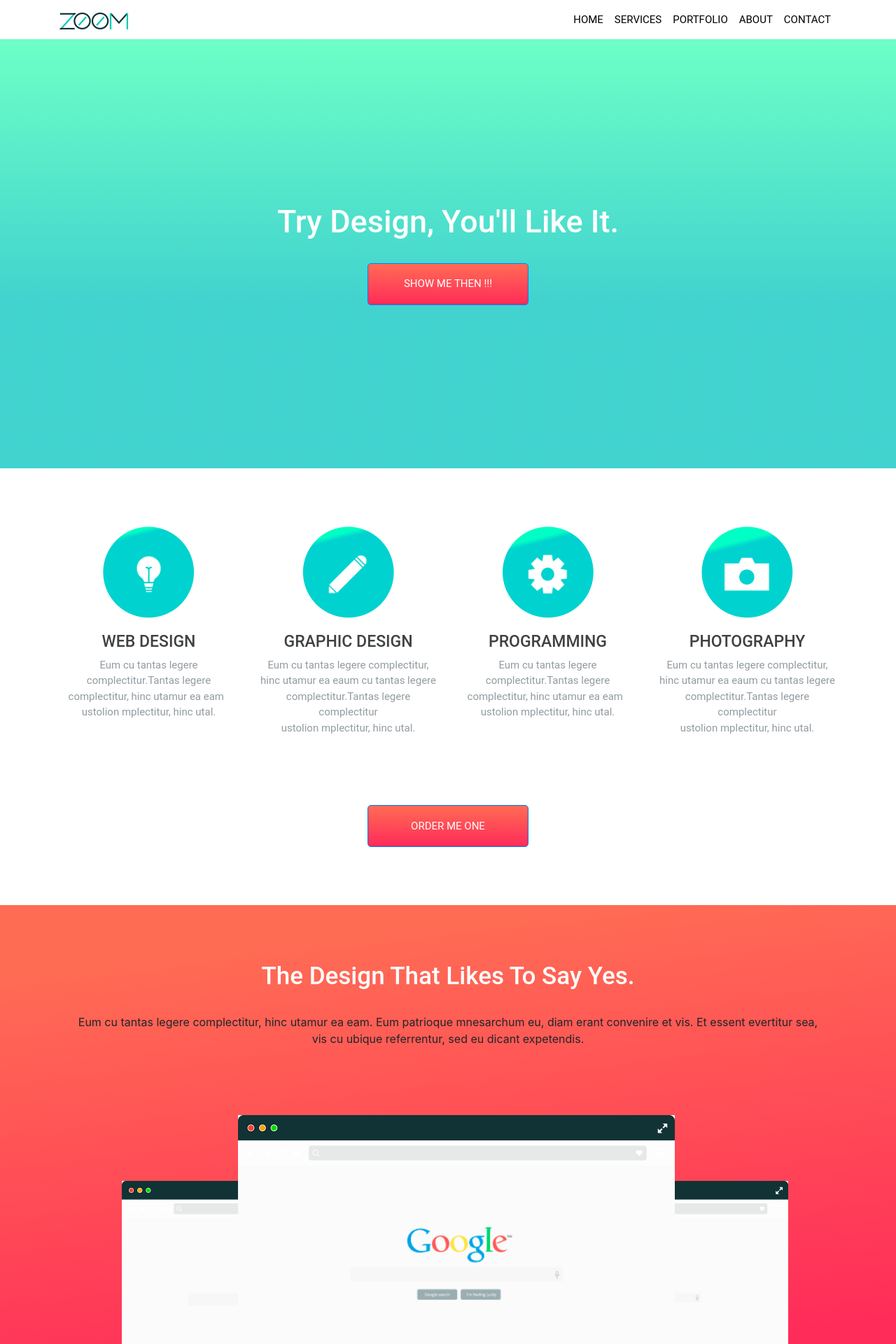
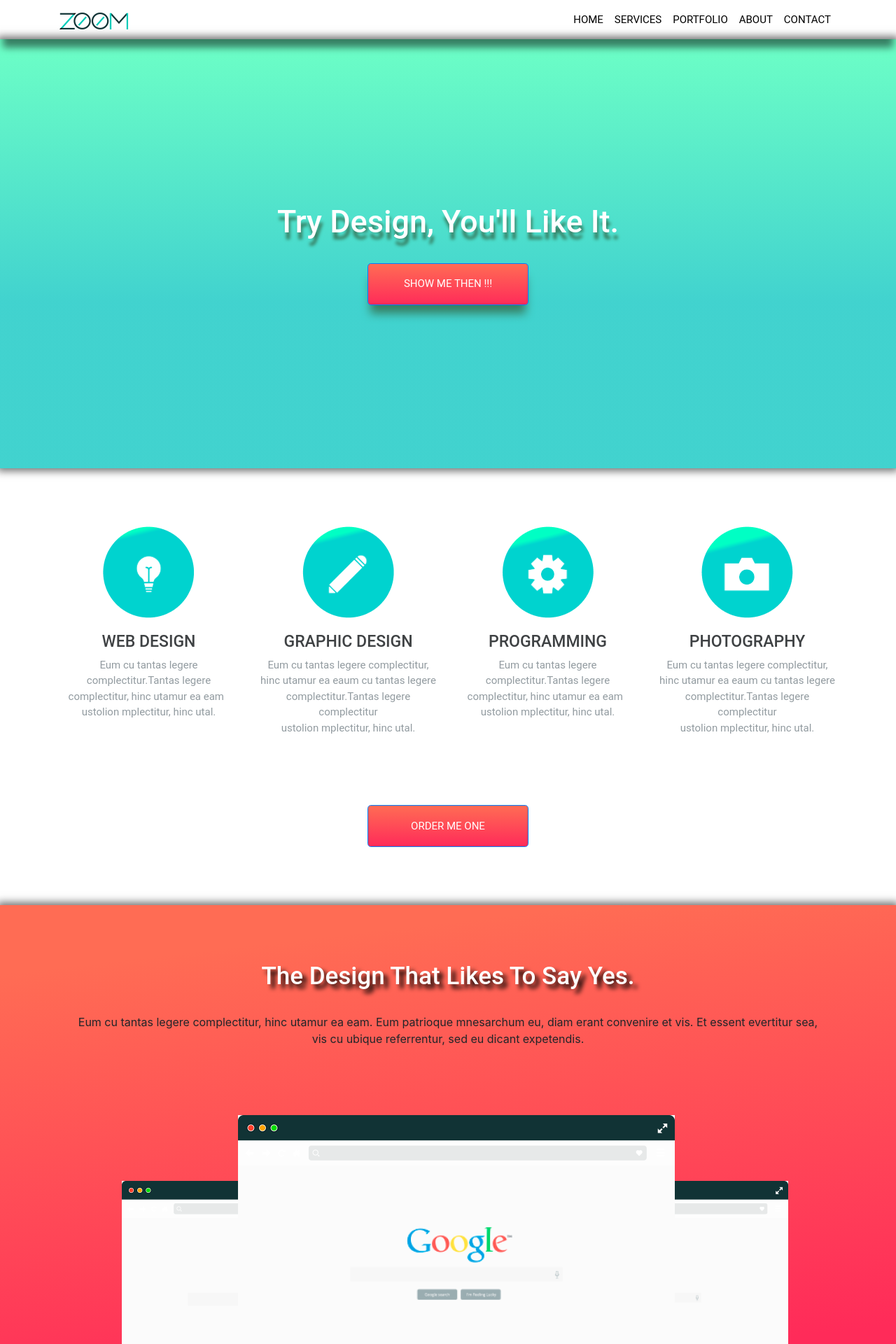
Before and after one commit to jeffersonrucu/Zoom, a web app: file index.html in a window 1280 px wide. Shown: the top 1920 px of the page at 70% size. Run offline with its HTML, style and script files only (its server is not run), Linux system fonts and the light colour scheme.

Commit message:
Efeitos no body

```diff
--- a/css/main.css
+++ b/css/main.css
@@ -11,6 +11,10 @@
     background: linear-gradient(180deg, #6DFFC6 0%, #3FD2CE 100%);
     color: #fff;
 
+}
+
+.nav-circlo{
+    border-radius: 5px 5px;
 }
 
 /****** background sections ********/
@@ -54,7 +58,6 @@
     height: 35px;
     background: #233537;
 }
-
 
 .size-blue{
     height: 1753px;
@@ -265,3 +268,51 @@
     width: 100%;
     height: 600px;
 }
+
+/******  style ********/
+.box-one{
+    box-shadow: 0px 0px 11px 4px rgba(0,0,0,0.56);
+}
+
+.box-one-off{
+    box-shadow: 0px 7px 11px 4px rgba(0,0,0,0.56);
+}
+
+.navbar-shadow-main{
+    box-shadow: 0px 16px 10px -4px #378064;
+}
+
+.text-shadow-one{
+    text-shadow: 2px 10px 4px #378064;
+}
+
+.text-shadow-one-black{
+    text-shadow: 6px 6px 6px #000;
+}
+
+.image-animation-zero{
+    transition: all 1s;
+    cursor: pointer;
+}
+
+.image-animation:hover{
+    -webkit-transform: scale(1.5);
+    transform: scale(1.2);
+}
+
+.button-animation-one{
+    box-shadow: 0px 16px 13px -4px #378064;
+    transition: all 1s;
+    cursor: pointer;
+}
+
+.button-animation-two{
+    transition: all 1s;
+    cursor: pointer;
+}
+
+.button-animation:hover{
+    -webkit-transform: scale(1.5);
+    transform: scale(1.2);
+    -webkit-filter: brightness(78%);
+}
--- a/index.html
+++ b/index.html
@@ -13,10 +13,10 @@
 
     <body>
         <header>
-            <nav class="navbar navbar-expand-sm navbar-light">
+            <nav class="navbar navbar-expand-sm navbar-light navbar-shadow-main">
                 <div class="container">
 
-                    <a href="index.html" class="navbar-brand"><img src="img/logo.png"></a>
+                    <a href="index.html" class="navbar-brand image-animation-zero image-animation"><img src="img/logo.png"></a>
 
                     <button class="navbar-toggler" data-toggle="collapse" data-target="#collase-navbar-main" >
                         <span class="navbar-toggler-icon"></span>
@@ -25,23 +25,23 @@
                     <div class="collapse navbar-collapse" id="collase-navbar-main">
                         <ul class="navbar-nav ml-auto">
                             <li class="nav-item">
-                                <a class="nav-link link-black" href="index.html">HOME</a>
+                                <a class="nav-link link-black image-animation-zero image-animation nav-circlo" href="index.html">HOME</a>
                             </li>
 
                             <li class="nav-item">
-                                <a class="nav-link link-black" href="#">SERVICES</a>
+                                <a class="nav-link link-black image-animation-zero image-animation nav-circlo" href="#">SERVICES</a>
                             </li>
 
                             <li class="nav-item">
-                                <a class="nav-link link-black" href="#">PORTFOLIO</a>
+                                <a class="nav-link link-black image-animation-zero image-animation nav-circlo" href="#">PORTFOLIO</a>
                             </li>
 
                             <li class="nav-item">
-                                <a class="nav-link link-black" href="#">ABOUT</a>
+                                <a class="nav-link link-black image-animation-zero image-animation nav-circlo" href="#">ABOUT</a>
                             </li>
 
                             <li class="nav-item">
-                                <a class="nav-link link-black" href="#">CONTACT</a>
+                                <a class="nav-link link-black image-animation-zero image-animation nav-circlo" href="#">CONTACT</a>
                             </li>
                         </ul>
                     </div>
@@ -49,15 +49,15 @@
             </nav>
         </header>
 
-        <section id="banner-one">
+        <section id="banner-one" class="box-one">
             <div class="background-blue">
                 <div class="container">
                     <div class="center-banner-one">
                         <div class="text-center">
-                            <h1 class="title-one">
+                            <h1 class="title-one text-shadow-one">
                                 Try Design, You'll Like It.
                             </h1> <br>
-                            <button type="button" class="btn btn-primary btn-lg button-new text-button">SHOW ME THEN !!!</button>
+                            <button type="button" class="btn btn-primary btn-lg button-new text-button button-animation button-animation-one">SHOW ME THEN !!!</button>
                         </div>
                     </div>
                 </div>
@@ -70,7 +70,7 @@
                     <div class="row">
 
                         <div class="col-md-3">
-                            <div class="text-center">
+                            <div class="text-center image-animation-zero image-animation">
                                 <img src="img/WebDesing.png" alt="">
                                 <h3 class="margin-text title-two">WEB DESIGN</h3>
 
@@ -82,7 +82,7 @@
                         </div>
 
                         <div class="col-md-3">
-                            <div class="text-center">
+                            <div class="text-center image-animation-zero image-animation">
                                 <img src="img/GraphicDesign.png" alt="">
                                 <h3 class="margin-text margin-text title-two">GRAPHIC DESIGN</h3>
 
@@ -95,7 +95,7 @@
                         </div>
 
                         <div class="col-md-3">
-                            <div class="text-center">
+                            <div class="text-center image-animation-zero image-animation">
                                 <img src="img/Programming.png" alt="">
                                 <h3 class="margin-text margin-text title-two">PROGRAMMING</h3>
 
@@ -107,7 +107,7 @@
                         </div>
 
                         <div class="col-md-3">
-                            <div class="text-center">
+                            <div class="text-center image-animation-zero image-animation">
                                 <img src="img/Photografhy.png" alt="">
                                 <h3 class="margin-text margin-text title-two">PHOTOGRAPHY</h3>
 
@@ -120,17 +120,17 @@
                         </div>
                     </div>
                     <div class="text-center margin-one">
-                        <button type="button" class="btn btn-primary btn-lg button-new text-button">ORDER ME ONE</button>
+                        <button type="button" class="btn btn-primary btn-lg button-new text-button button-animation button-animation-two">ORDER ME ONE</button>
                     </div>
                 </div>
             </div>
         </article>
 
-        <section id="banner-two" class="margin-one">
+        <section id="banner-two" class="margin-one box-one">
             <div class="background-red">
                 <div class="container">
                     <div class="text-center margin-title-div">
-                        <h1 class="title-three">The Design That Likes To Say Yes.</h1>
+                        <h1 class="title-three text-shadow-one-black">The Design That Likes To Say Yes.</h1>
                         <br>
                         <p class="text--one">
                             Eum cu tantas legere complectitur, hinc utamur ea eam. Eum patrioque mnesarchum eu, diam erant convenire
@@ -141,7 +141,7 @@
 
                         <div class="col-md-12 d-none d-md-block">
                             <div class="d-flex justify-content-center">
-                                <img src="img/Browser.png">
+                                <img class="image-animation-zero image-animation" src="img/Browser.png">
                             </div>
                         </div>
 
@@ -172,7 +172,7 @@
                     </div>
 
                     <div class="col-md-6 d-flex">
-                        <div class="align-self-center">
+                        <div class="align-self-center image-animation-zero image-animation">
                             <h1 class="title-four">Fully Responsive</h1>
                             <br>
                             <p class="text-card">
@@ -189,11 +189,11 @@
             </div>
         </article>
 
-        <section id="portfolio" class="margin-one">
+        <section id="portfolio" class="margin-one box-one">
             <div class="background-blue size-blue">
                 <div class="container">
                     <div class="text-center margin-title-div-two">
-                        <h1 class="title-three">The Design That Likes To Say Yes.</h1>
+                        <h1 class="title-three text-shadow-one-black">The Design That Likes To Say Yes.</h1>
                         <br>
                         <p class="text-sub-one">
                             Eum cu tantas legere complectitur, hinc utamur ea eam. Eum patrioque mnesarchum eu, diam erant convenire
@@ -203,16 +203,16 @@
                         <nav class="margin-two d-none d-md-block">
                             <ul class="nav justify-content-center">
                                 <li class="nav-item">
-                                    <a class=" nav-link margin-nav text-sub-two" href="#">ALL</a>
+                                    <a class=" nav-link margin-nav text-sub-two image-animation-zero image-animation" href="#">ALL</a>
                                 </li>
                                 <li class="nav-item ">
-                                    <a class="nav-link margin-nav text-sub-two" href="#">WEB</a>
+                                    <a class="nav-link margin-nav text-sub-two image-animation-zero image-animation" href="#">WEB</a>
                                 </li>
                                 <li class="nav-item ">
-                                    <a  class="nav-link margin-nav text-sub-two" href="#">PHOTOGRAPHY</a>
+                                    <a  class="nav-link margin-nav text-sub-two image-animation-zero image-animation" href="#">PHOTOGRAPHY</a>
                                 </li>
                                 <li class="nav-item ">
-                                    <a class="nav-link margin-nav text-sub-two" href="#">GRAPHIC DESIGN</a>
+                                    <a class="nav-link margin-nav text-sub-two image-animation-zero image-animation" href="#">GRAPHIC DESIGN</a>
                                 </li>
                             </ul>
                         </nav>
@@ -221,7 +221,7 @@
                     <div class="row">
 
                         <div class="card-deck text-center">
-                            <div class="card size-card-one">
+                            <div class="card size-card-one image-animation-zero image-animation">
                                 <img class="card-img-top" src="img/FUndo_azul.png" alt="Card image cap">
                                 <div class="card-body">
                                 <h5 class="card-title title-five">WEB DESIGN</h5>
@@ -231,7 +231,7 @@
                                 </div>
                             </div>
 
-                            <div class="card size-card-one ">
+                            <div class="card size-card-one image-animation-zero image-animation">
                                 <img class="card-img-top" src="img/FUndo_azul.png" alt="Card image cap">
                                 <div class="card-body">
                                 <h5 class="card-title title-five">PHOTOGRAPHY</h5>
@@ -239,7 +239,7 @@
                                 </div>
                             </div>
 
-                            <div class="card size-card-one">
+                            <div class="card size-card-one image-animation-zero image-animation">
                                 <img class="card-img-top" src="img/FUndo_azul.png" alt="Card image cap">
                                 <div class="card-body">
                                 <h5 class="card-title title-five">PROGRAMMING</h5>
@@ -250,7 +250,7 @@
                         </div>
 
                         <div class="card-deck margin-text text-center">
-                            <div class="card size-card-one">
+                            <div class="card size-card-one image-animation-zero image-animation">
                                 <img class="card-img-top" src="img/FUndo_azul.png" alt="Card image cap">
                                 <div class="card-body">
                                 <h5 class="card-title title-five">WEB DESIGN</h5>
@@ -259,7 +259,7 @@
                                 </p>                                </div>
                             </div>
 
-                            <div class="card size-card-one">
+                            <div class="card size-card-one image-animation-zero image-animation">
                                 <img class="card-img-top" src="img/FUndo_azul.png" alt="Card image cap">
                                 <div class="card-body">
                                 <h5 class="card-title title-five">PHOTOGRAPHY</h5>
@@ -268,7 +268,7 @@
                                 </p>                                </div>
                             </div>
 
-                            <div class="card size-card-one">
+                            <div class="card size-card-one image-animation-zero image-animation">
                                 <img class="card-img-top" src="img/FUndo_azul.png" alt="Card image cap">
                                 <div class="card-body">
                                 <h5 class="card-title title-five">PROGRAMMING</h5>
@@ -279,7 +279,7 @@
                         </div>
 
                         <div class="card-deck margin-text text-center">
-                            <div class="card size-card-one">
+                            <div class="card size-card-one image-animation-zero image-animation">
                                 <img class="card-img-top" src="img/FUndo_azul.png" alt="Card image cap">
                                 <div class="card-body">
                                 <h5 class="card-title title-five">WEB DESIGN</h5>
@@ -288,7 +288,7 @@
                                 </p>                                </div>
                             </div>
 
-                            <div class="card size-card-one">
+                            <div class="card size-card-one image-animation-zero image-animation">
                                 <img class="card-img-top" src="img/FUndo_azul.png" alt="Card image cap">
                                 <div class="card-body">
                                 <h5 class="card-title title-five">PHOTOGRAPHY</h5>
@@ -297,7 +297,7 @@
                                 </p>                                </div>
                             </div>
 
-                            <div class="card size-card-one">
+                            <div class="card size-card-one image-animation-zero image-animation">
                                 <img class="card-img-top" src="img/FUndo_azul.png" alt="Card image cap">
                                 <div class="card-body">
                                     <h5 class="card-title title-five">PROGRAMMING</h5>
@@ -309,38 +309,38 @@
                         </div>
                     </div>
 
-                    <div class="text-center margin-one">
+                    <div class="text-center margin-one image-animation-zero image-animation">
                         <a href=""><img src="img/botao_Redondo.png" alt=""></a>
                     </div>
                 </div>
             </div>
         </section>
 
-        <section>
+        <section class="box-one-off">
             <div class="background-black">
                 <div class="container">
                     <div class="row size-black">
                         <div class="d-flex align-self-center ">
 
-                            <div class="col-md-3 text-center px-5">
+                            <div class="col-md-3 text-center px-5 image-animation-zero image-animation">
                                 <img src="img/Icon_caixa.png">
                                 <h1 class="title_status title-three margin-text">2.093</h1>
                                 <p class="sub_texto_status text-blue margin-text">COMPLETED PROJECTS</p>
                             </div>
 
-                            <div class="col-md-3 text-center px-5">
+                            <div class="col-md-3 text-center px-5 image-animation-zero image-animation">
                                 <img src="img/Icon_mouse.png">
                                 <h1 class="title_status title-three margin-text">9.134.835 </h1>
                                 <p class="sub_texto_status text-blue margin-text">CLICK PRESED</p>
                             </div>
 
-                            <div class="col-md-3 text-center px-5">
+                            <div class="col-md-3 text-center px-5 image-animation-zero image-animation">
                                 <img src="img/Icon_carta.png">
                                 <h1 class="title_status title-three margin-text">7.143</h1>
                                 <p class="sub_texto_status text-blue margin-text">MAILS SENTED & RECIVED</p>
                             </div>
 
-                            <div class="col-md-3 text-center px-5">
+                            <div class="col-md-3 text-center px-5 image-animation-zero image-animation">
                                 <img src="img/Icon_chat.png">
                                 <h1 class="title_status title-three margin-text">427</h1>
                                 <p class="sub_texto_status text-blue margin-text">JOKES TOLDS</p>
@@ -363,7 +363,7 @@
                 </div>
                 <div class="card-deck margin-one text-center px-5">
 
-                    <div class="card background-blue-card">
+                    <div class="card background-blue-card image-animation-zero image-animation">
                         <img class="card-img-top" src="img/FUndo_azul.png">
                         <div class="card-body">
                             <h5 class="card-title title-five">John Doe</h5>
@@ -374,7 +374,7 @@
                         </div>
                     </div>
 
-                    <div class="card background-blue-card">
+                    <div class="card background-blue-card image-animation-zero image-animation">
                         <img class="card-img-top" src="img/FUndo_azul.png">
                         <div class="card-body">
                             <h5 class="card-title title-five">John Doe</h5>
@@ -384,7 +384,7 @@
                             </p>
                         </div>
                     </div>
-                    <div class="card background-blue-card">
+                    <div class="card background-blue-card image-animation-zero image-animation">
                         <img class="card-img-top" src="img/FUndo_azul.png">
                         <div class="card-body">
                             <h5 class="card-title title-five">John Doe</h5>
@@ -399,10 +399,10 @@
             </div>
         </article>
 
-        <article class="margin-one">
+        <article class="margin-one box-one">
             <div class="background-red-div">
                 <div class="container">
-                    <div class="center-banner-one" id="quote">
+                    <div class="center-banner-one image-animation-zero image-animation" id="quote">
                         <div class="text-center">
                             <a href=""><img src="img/citacao_botao.png" alt=""></a>
                             <h1 class="title-one">
@@ -418,10 +418,10 @@
             </div>
         </article>
 
-        <article>
+        <article class="box-one-off">
             <div class="background-black">
                 <div class="container">
-                    <div class="center-banner-one" id="size-new">
+                    <div class="center-banner-one image-animation-zero image-animation" id="size-new">
                         <div class="text-center title-one">
                             <h3>Want to hear more story,subscribe for our newsletter</h3>
                         </div>
@@ -440,7 +440,7 @@
                             <img class="rounded mx-auto d-block" src="img/fundotexto.png" >
                         </div>
 
-                        <div class="col-md-5 px-5">
+                        <div class="col-md-5 px-5 image-animation-zero image-animation">
                             <h3 class="title-two">About Some Site</h3>
 
                             <p class="text-card mt-4">
@@ -466,7 +466,7 @@
             </div>
         </article>
 
-        <article class="margin-one">
+        <article class="margin-one box-one">
             <div class="background-blue size-cell">
                 <div class="container">
                     <div class="center-banner-two">
@@ -476,9 +476,9 @@
                                     <img src="img/Phone Mockup.png">
                                 </div>
                             </div>
-                            <div class="col-6 margin-title-div-two">
+                            <div class="col-6 margin-title-div-two image-animation-zero image-animation">
                                 <div>
-                                    <h1 class="title-sex">MODERN DESIGN</h1>
+                                    <h1 class="title-sex text-shadow-one-black">MODERN DESIGN</h1>
                                     <p class="text-sub-two">Responsive Design</p>
                                     <br>
                                     <p class="text-sub-one">
@@ -509,7 +509,7 @@
 
                 <div class="text-center margin-one">
                     <div class="card-deck">
-                        <div class="card background-blue-card">
+                        <div class="card background-blue-card image-animation-zero image-animation">
                             <div class="card-body">
                                 <h5 class="card-title title-sex">Anya Stoen</h5>
                                 <p>Graphic Designer</p>
@@ -520,7 +520,7 @@
                             </div>
                         </div>
 
-                        <div class="card background-blue-card">
+                        <div class="card background-blue-card image-animation-zero image-animation">
                             <div class="card-body">
                                 <h5 class="card-title title-sex">Anya Stoen</h5>
                                 <p>Graphic Designer</p>
@@ -531,7 +531,7 @@
                             </div>
                         </div>
 
-                        <div class="card background-blue-card">
+                        <div class="card background-blue-card image-animation-zero image-animation">
                             <div class="card-body">
                                 <h5 class="card-title title-sex">Anya Stoen</h5>
                                 <p>Graphic Designer</p>
@@ -546,7 +546,7 @@
             </div>
         </article>
 
-        <nav class="margin-one">
+        <nav class="margin-one box-one">
             <div class="background-red">
                 <div class="container">
                     <div class="center-banner-one">
@@ -571,7 +571,7 @@
                                 </div>
 
                                 <div class="text-right margin-text">
-                                    <button type="button" class="col-2 btn btn-dark btn-lg ">Send Message</button>
+                                    <button type="button" class="col-2 btn btn-dark btn-lg button-animation button-animation-two">Send Message</button>
                                 </div>
                             </form>
 
@@ -588,7 +588,7 @@
                         <div class="col-8">
                             <iframe class="mt-2" src="https://www.google.com/maps/embed?pb=!1m18!1m12!1m3!1d3657.801804924944!2d-46.44923748532888!3d-23.539629866674492!2m3!1f0!2f0!3f0!3m2!1i1024!2i768!4f13.1!3m3!1m2!1s0x94ce66a28fecf97f%3A0x80eae05c38ef4b41!2sstatus%20motel!5e0!3m2!1spt-BR!2sbr!4v1596667241258!5m2!1spt-BR!2sbr" width="80%" height="387px" frameborder="0" style="border:0;" allowfullscreen="" aria-hidden="false" tabindex="0"></iframe>
                         </div>
-                        <div class="col-4 title-one d-flex">
+                        <div class="col-4 title-one d-flex image-animation-zero image-animation">
                             <div class="align-self-center background-blue-box d-none d-md-block">
                                 <p class="text-sub-four">Awesome Address 432</p>
                                 <p class="text-sub-four">ourmail@sometype.com</p>
```
Lines whose indentation alone changed are shown as unchanged.
